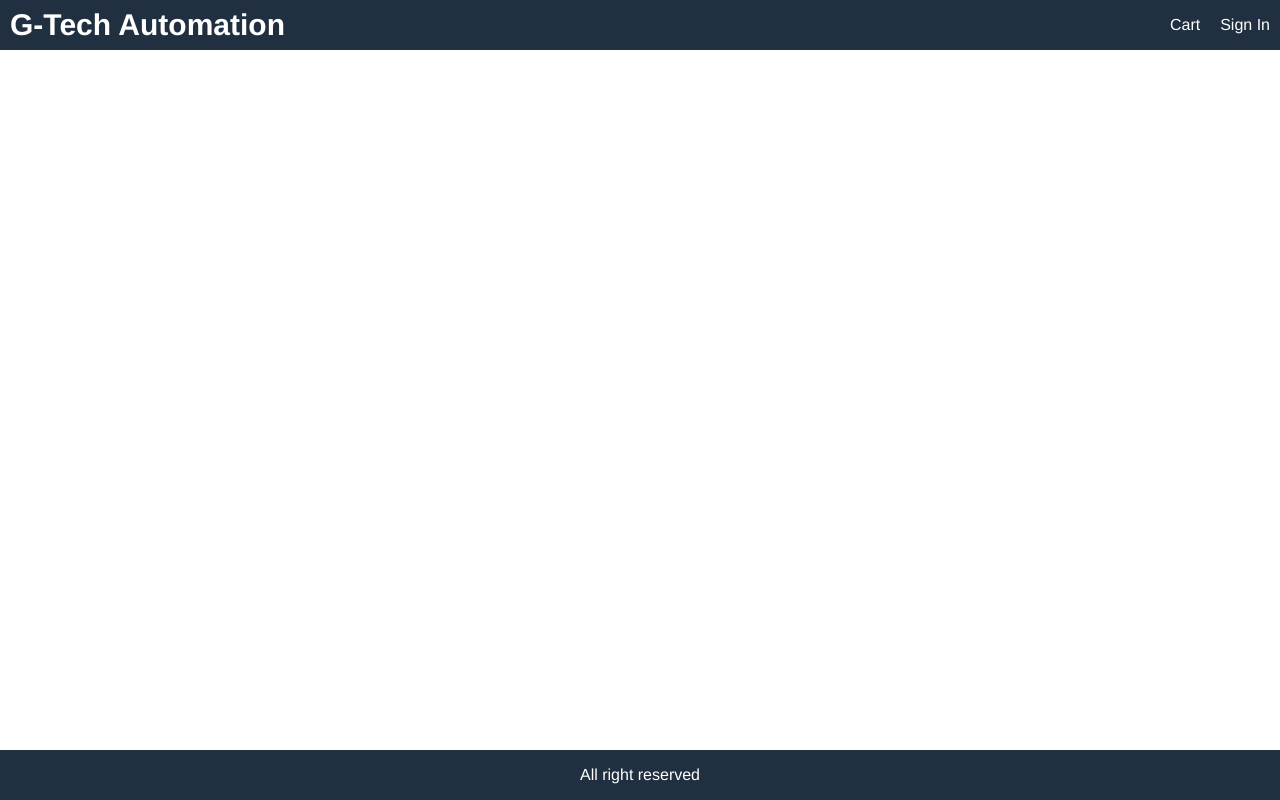
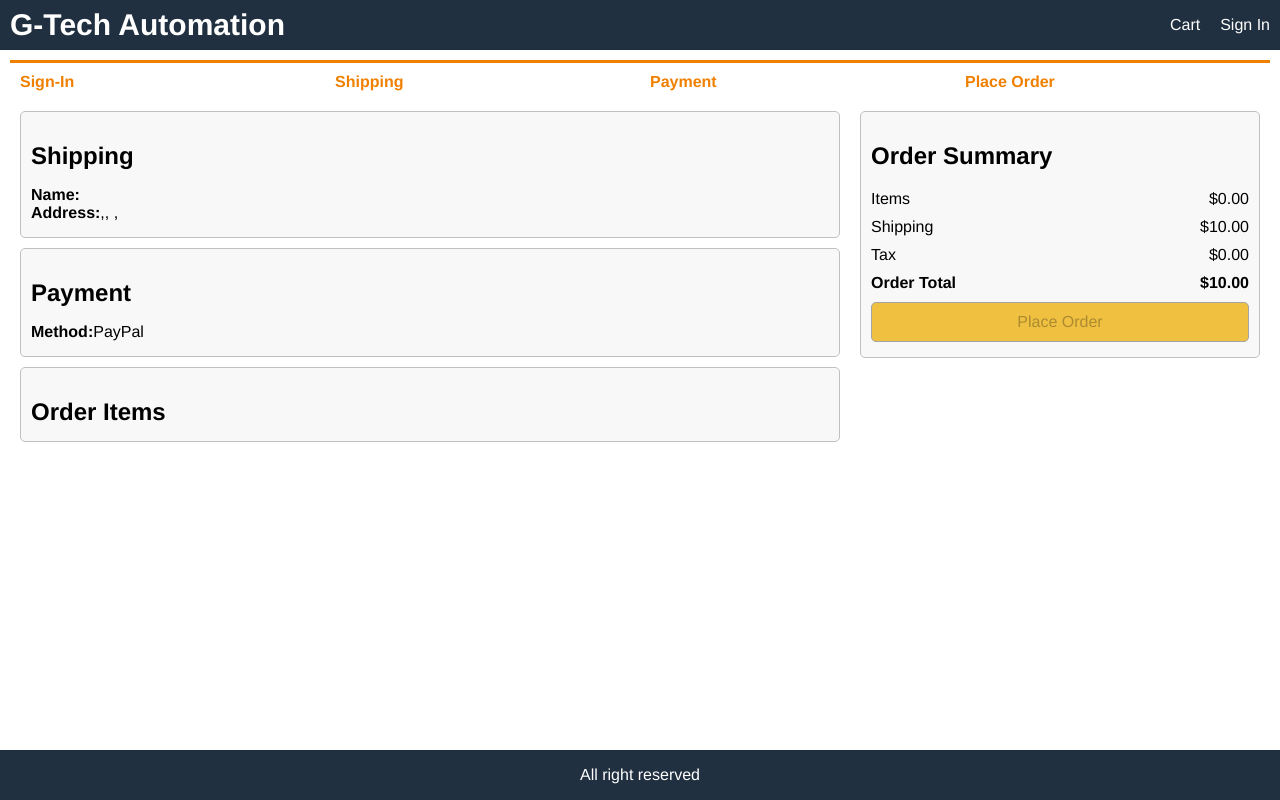
Before and after one commit to bipan82gill/ecommerceG, a React (Create React App) app in the folder client/: page /placeorder in a window 1280 px wide. Built offline with nearby package versions, Linux system fonts and the light colour scheme.

Commit message:
create PlaceOrderScreen

```diff
--- a/client/src/App.js
+++ b/client/src/App.js
@@ -10,6 +10,7 @@
 import RegisterScreen from './screens/RegisterScreen';
 import ShippingAddressScreen from './screens/ShippingAddressScreen';
 import PaymentMethodScreen from './screens/PaymentMethodScreen';
+import PlaceOrderScreen from './screens/PlaceOrderScreen';
 
 function App() {
   const cart = useSelector((state)=>state.cart);
@@ -59,6 +60,7 @@
             <Route path='/register' component={RegisterScreen}></Route>
             <Route path="/shipping" component={ShippingAddressScreen}></Route>
             <Route path="/payment" component={PaymentMethodScreen}></Route>
+            <Route path="/placeorder" component={PlaceOrderScreen}></Route>
             <Route path="/" component={HomeScreen} exact></Route>
       </main>
       <footer className="row center">All right reserved</footer>
--- /dev/null
+++ b/client/src/screens/PlaceOrderScreen.js
@@ -0,0 +1,119 @@
+import React from 'react'
+import { useSelector } from 'react-redux'
+import { Link } from 'react-router-dom';
+import CheckoutSteps from '../components/CheckoutSteps'
+
+export default function PlaceOrderScreen(props) {
+    const cart = useSelector((state)=> state.cart);
+    if(!cart.paymentMethod){
+        props.history.push('/payment');
+    }
+    const toPrice = (num) => Number(num.toFixed(2));
+    cart.itemsPrice = toPrice(
+        cart.cartItems.reduce((a, c)=> a+ c.qty *c.price, 0)
+    );
+    cart.shippingPrice = cart.itemsPrice > 100 ? toPrice(0): toPrice(10);
+    cart.taxPrice = toPrice(0.15 * cart.itemsPrice);
+    cart.totalPrice = cart.itemsPrice + cart.shippingPrice + cart.taxPrice;
+
+    const placeOrderHandler=(e)=>{
+
+    }
+
+    return (
+
+        <div>
+            <CheckoutSteps step1 step2 step3 step4></CheckoutSteps>
+            <div className="row top">
+                <div className="col-2">
+                    <ul>
+                        <li>
+                            <div className="card card-body">
+                                <h2>Shipping</h2>
+                                <p>
+                                    <strong>Name:</strong>{cart.shippingAddress.fullName}<br/>
+                                    <strong>Address:</strong>{cart.shippingAddress.address},
+                                    {cart.shippingAddress.city}, {cart.shippingAddress.postalCode},
+                                    {cart.shippingAddress.country}<br/>
+                                </p>
+                            </div>
+                        </li>
+                        <li>
+                            <div className="card card-body">
+                                <h2>Payment</h2>
+                                <p><strong>Method:</strong>{cart.paymentMethod}</p>
+                            </div>
+                        </li>
+                        <li>
+                            <div className="card card-body">
+                                <h2>Order Items</h2>
+                                <ul>
+                                    {cart.cartItems.map((item)=>(
+                                         <li key={item.product}>
+                                            <div className="row">
+                                                <div>
+                                                    <img src={item.image}
+                                                    alt={item.name}
+                                                    className="small"/>
+                                                </div>
+                                                <div className="min-30">
+                                                    <Link to={`/product/${item.product}`}>{item.name}</Link>
+                                                </div>
+
+                                                <div>{item.qty} X {item.price}= ${item.qty*item.price}</div>
+                                            </div>
+                                    </li>
+                                    ))}
+                                    </ul>
+                            </div>
+                            </li>
+                        </ul>
+                        </div>
+
+                        <div className="col-1">
+                            <div className="card card-body">
+                                <ul>
+                                    <li>
+                                        <h2>Order Summary</h2>
+                                    </li>
+                                    <li>
+                                        <div className="row">
+                                            <div>Items</div>
+                                            <div>${cart.itemsPrice.toFixed(2)}</div>
+                                        </div>
+                                    </li>
+                                    <li>
+                                        <div className="row">
+                                            <div>Shipping</div>
+                                            <div>${cart.shippingPrice.toFixed(2)}</div>
+                                        </div>
+                                    </li>
+                                    <li>
+                                        <div className="row">
+                                            <div>Tax</div>
+                                            <div>${cart.taxPrice.toFixed(2)}</div>
+                                        </div>
+                                    </li>
+                                    <li>
+                                        <div className="row">
+                                            <div><strong>Order Total</strong></div>
+                                            <div><strong>${cart.totalPrice.toFixed(2)}</strong></div>
+                                        </div>
+                                    </li>
+                                    <li>
+                                        <button type="button"
+                                        onClick={placeOrderHandler}
+                                        className="primary block"
+                                        disabled={cart.cartItems.length === 0}
+                                        >Place Order</button>
+                                    </li>
+                                </ul>
+                            </div>
+                        </div>
+
+
+        </div>
+    </div>
+
+    )
+}
```
